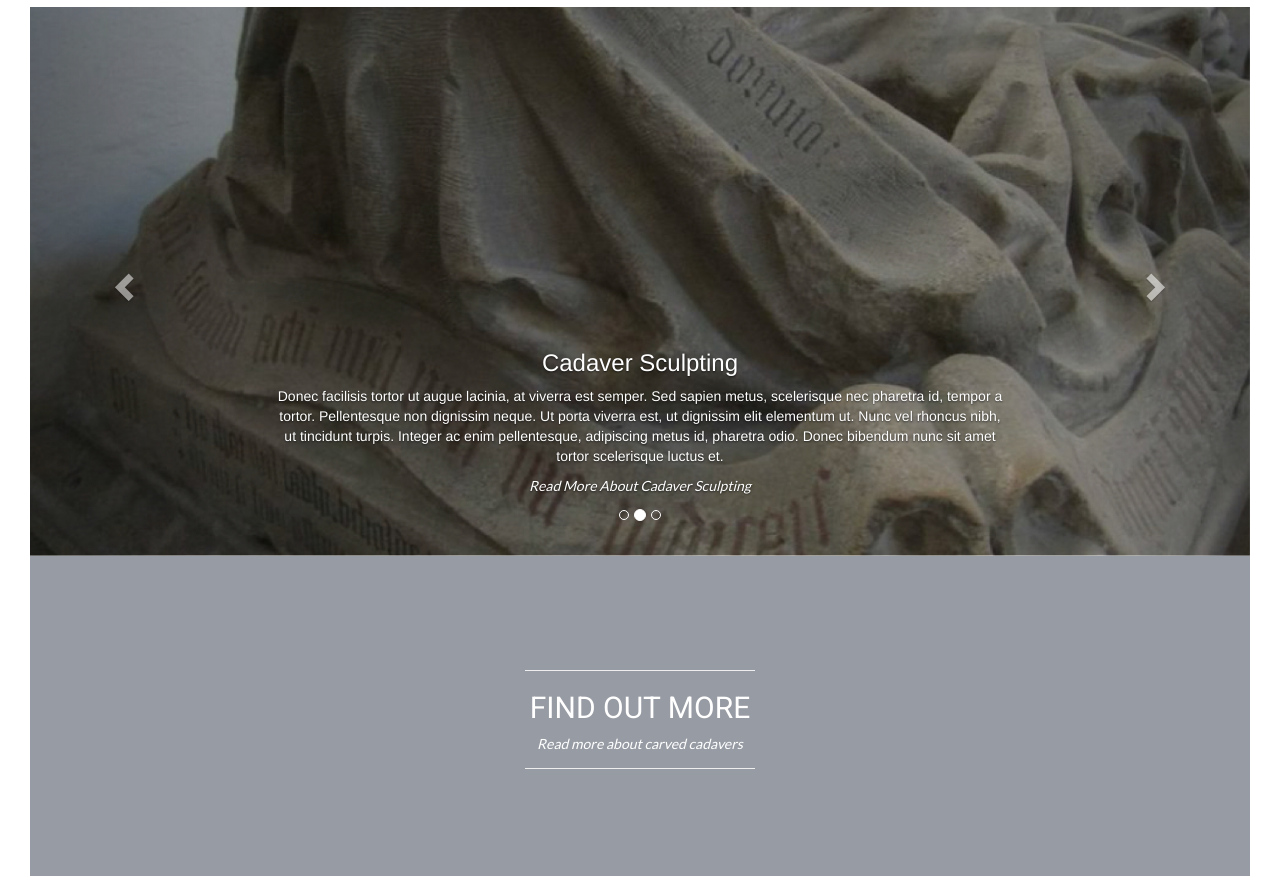
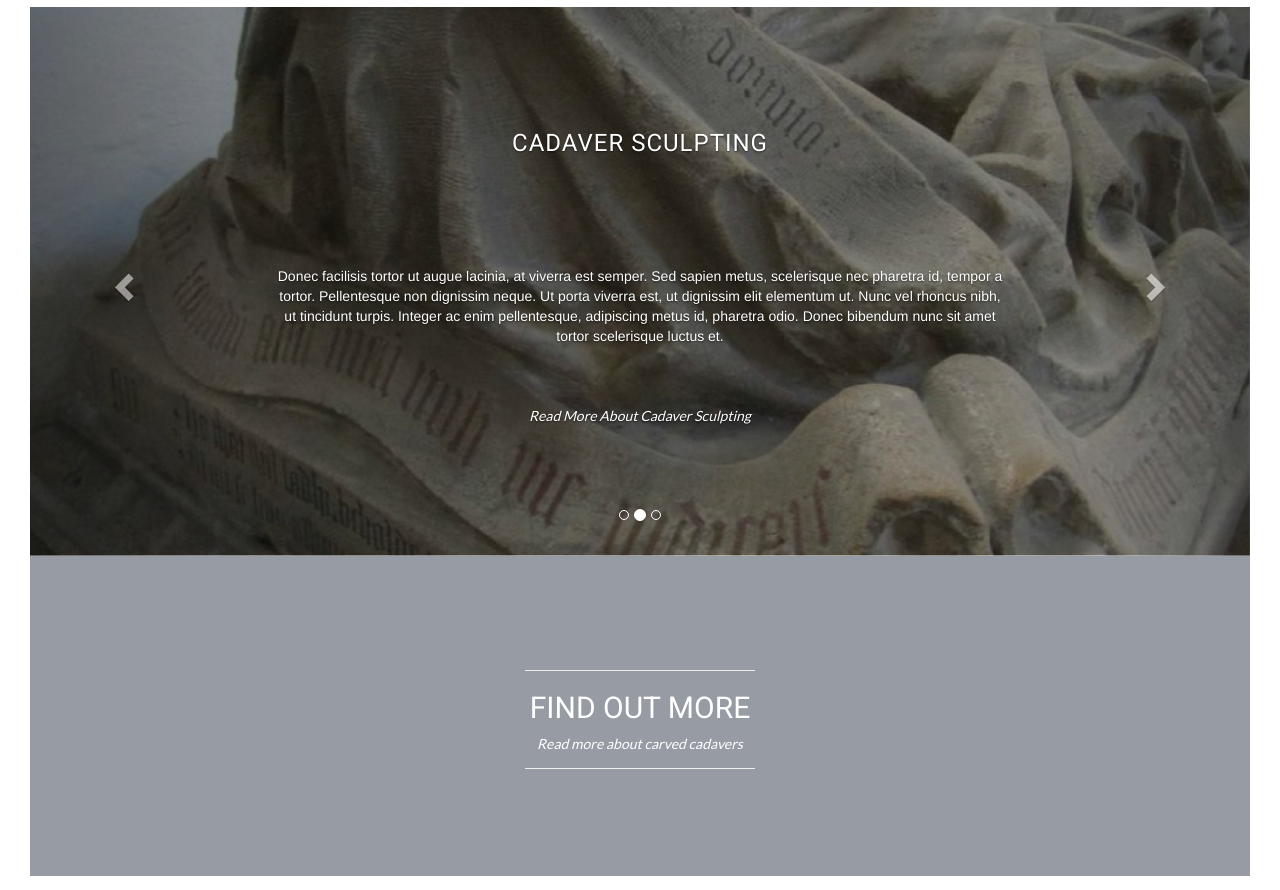
Before and after one commit to kierglover/britishcarvedcadaver, a plain HTML site: page index.html in a window 1280 px wide. Shown: the part 1976-2866 px from the top of the page. Drawn offline with Linux system fonts and the light colour scheme; some packages are replaced by stand-ins of ours; a script that the page names is missing.

Commit message:
carousel styling done

```diff
--- a/index.html
+++ b/index.html
@@ -113,7 +113,7 @@
                         <div class="item active">
                           <img src="/img/theology-carousel.jpg" alt="Theology">
                             <div class="carousel-caption">
-                                <h3>Cadaver Theology</h3>
+                                <h3>CADAVER THEOLOGY</h3>
                                 <p>Donec facilisis tortor ut augue lacinia, at viverra est semper. Sed sapien metus, scelerisque nec pharetra id, tempor a tortor. Pellentesque non dignissim neque. Ut porta viverra est, ut dignissim elit elementum ut. Nunc vel rhoncus nibh, ut tincidunt turpis. Integer ac enim pellentesque, adipiscing metus id, pharetra odio. Donec bibendum nunc sit amet tortor scelerisque luctus et.</p>
                                 <p class="lead-italic"><a href="#theology">Read More About Cadaver Theology</a></p>
                             </div>
@@ -122,7 +122,7 @@
                         <div class="item">
                           <img src="/img/sculpting-carousel.jpg" alt="Sculpting">
                             <div class="carousel-caption">
-                                <h3>Cadaver Sculpting</h3>
+                                <h3>CADAVER SCULPTING</h3>
                                 <p>Donec facilisis tortor ut augue lacinia, at viverra est semper. Sed sapien metus, scelerisque nec pharetra id, tempor a tortor. Pellentesque non dignissim neque. Ut porta viverra est, ut dignissim elit elementum ut. Nunc vel rhoncus nibh, ut tincidunt turpis. Integer ac enim pellentesque, adipiscing metus id, pharetra odio. Donec bibendum nunc sit amet tortor scelerisque luctus et.</p>
                                 <p class="lead-italic"><a href="sculpting.html">Read More About Cadaver Sculpting</a></p>
                             </div>
@@ -131,7 +131,7 @@
                         <div class="item">
                           <img src="/img/anatomy-carousel.jpg" alt="Anatomy">
                             <div class="carousel-caption">
-                                <h3>Cadaver Anatomy</h3>
+                                <h3>CADAVER ANATOMOY</h3>
                                 <p>Donec facilisis tortor ut augue lacinia, at viverra est semper. Sed sapien metus, scelerisque nec pharetra id, tempor a tortor. Pellentesque non dignissim neque. Ut porta viverra est, ut dignissim elit elementum ut. Nunc vel rhoncus nibh, ut tincidunt turpis. Integer ac enim pellentesque, adipiscing metus id, pharetra odio. Donec bibendum nunc sit amet tortor scelerisque luctus et.</p>
                                 <p class="lead-italic"><a href="sculpting">Read More About Cadaver Anatomy</a></p>
                             </div>
--- a/scss/main.scss
+++ b/scss/main.scss
@@ -112,6 +112,23 @@ html {
     margin-right:-4px;
     padding-left: 250px;
     padding-right: 250px;
+}
+
+.carousel-caption {
+    padding-bottom: 100px;
+
+}
+
+.carousel-caption h3 {
+    padding-bottom: 50px;
+    font-family: 'Roboto',sans-serif;
+    font-weight: normal;
+    letter-spacing: 1px;
+
+}
+
+.carousel-caption p {
+    padding-top: 50px;
 }
 
 /* INTRO */
```
Also changed, not shown: css/main.css.
